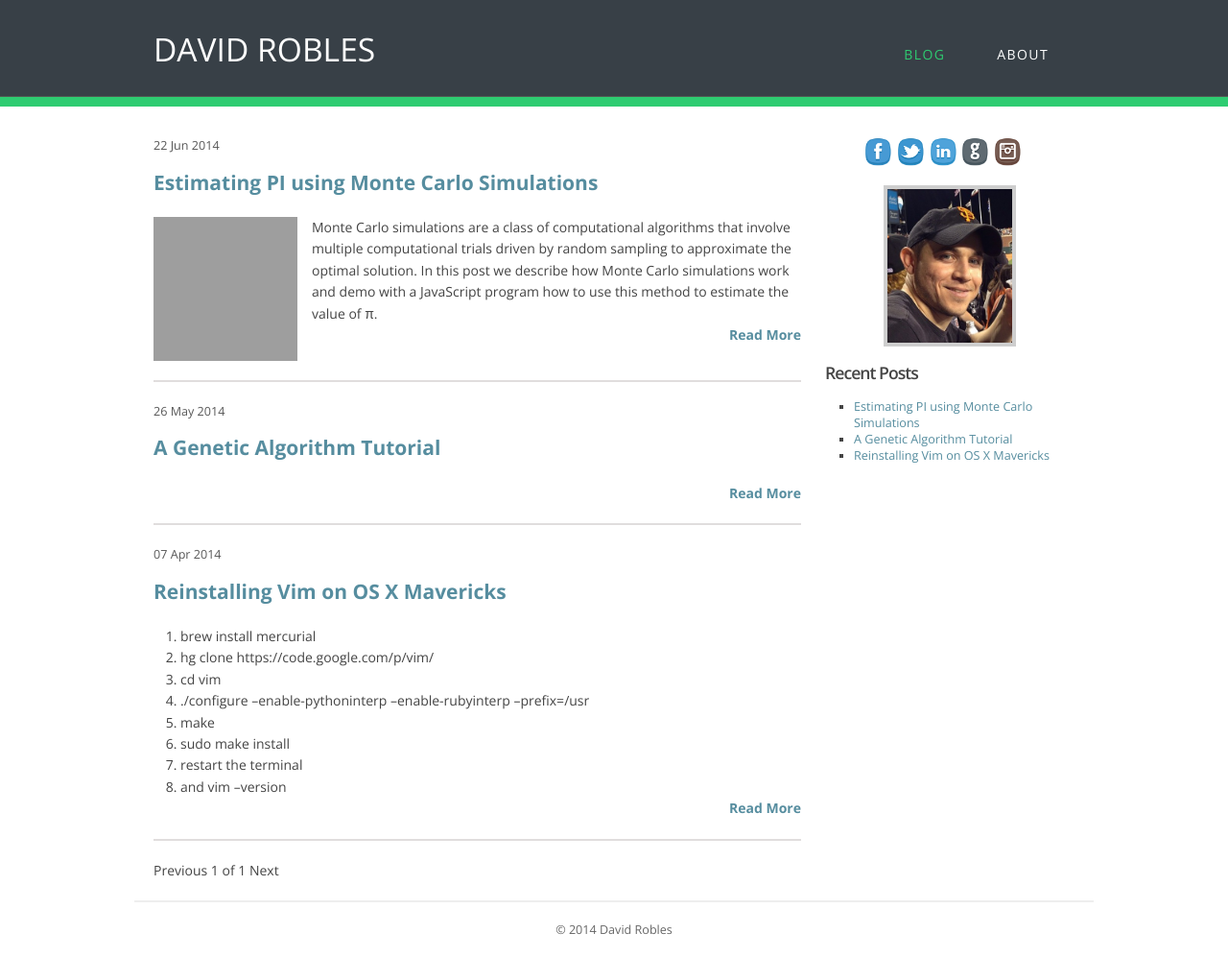
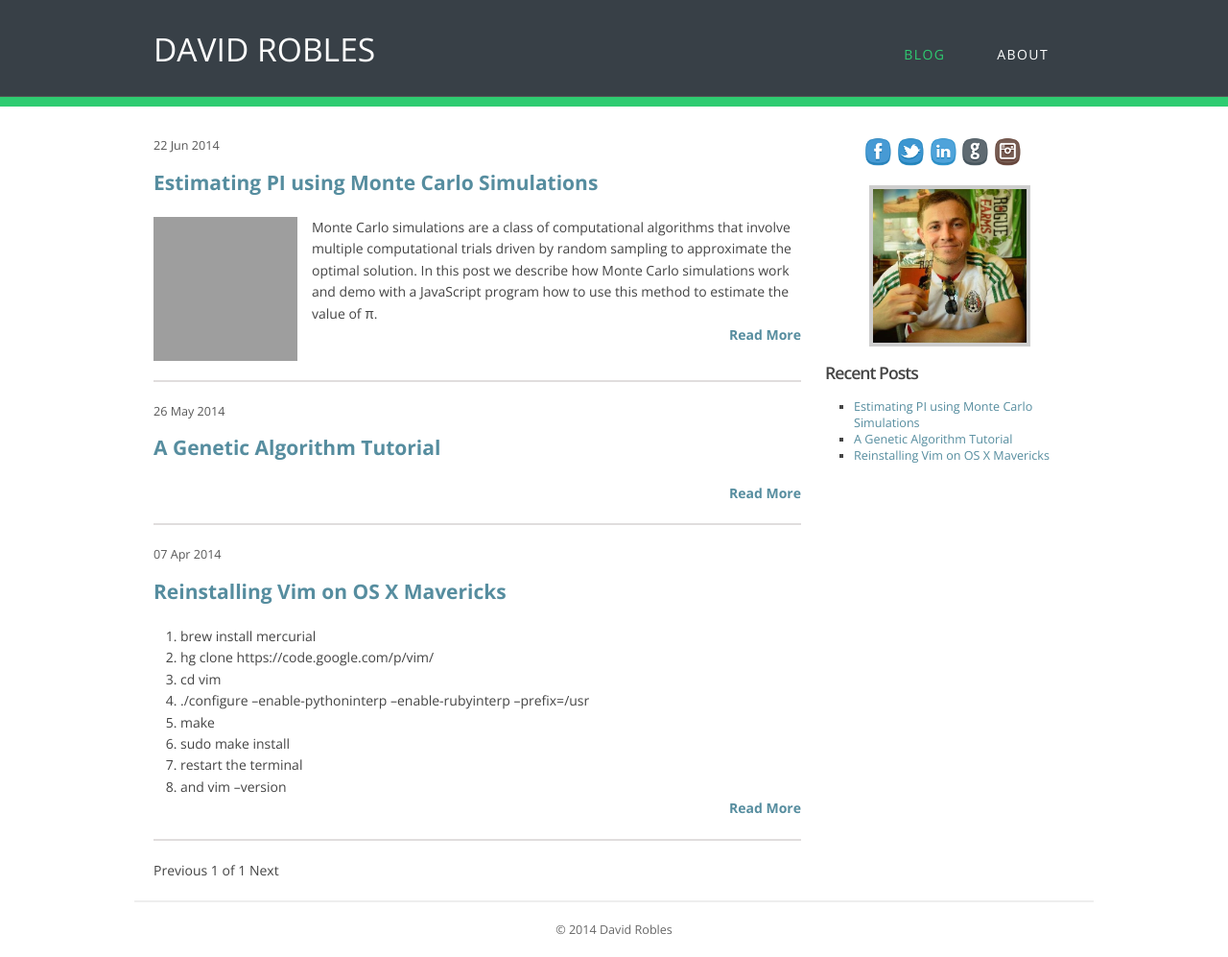
Before and after one commit to davidrobles/davidrobles.github.io, a Jekyll site: the page built from index.html, in a window 1280 px wide. Shown: the whole page at 96% size. Built offline with Jekyll 4.4.1, drawn with Linux system fonts in a browser that asks for light colours; Markdown is read by kramdown in place of the engine named in the settings; the list of posts is cut into pages by our own code; grey boxes are pictures that could not be loaded.

Commit message:
Change my photo

```diff
--- a/_layouts/default.html
+++ b/_layouts/default.html
@@ -50,7 +50,7 @@
             </div>
             <div class="con">
                 <a href="/about" alt="About">
-                <img src="/img/david.jpg" class="about" style="width: 50%; height: 50%" />
+                <img src="/img/david.jpg" class="about" style="width: 160px; height: 160px" />
                 </a>
             </div>
         </div>
```
Also changed, not shown: img/david.jpg.
